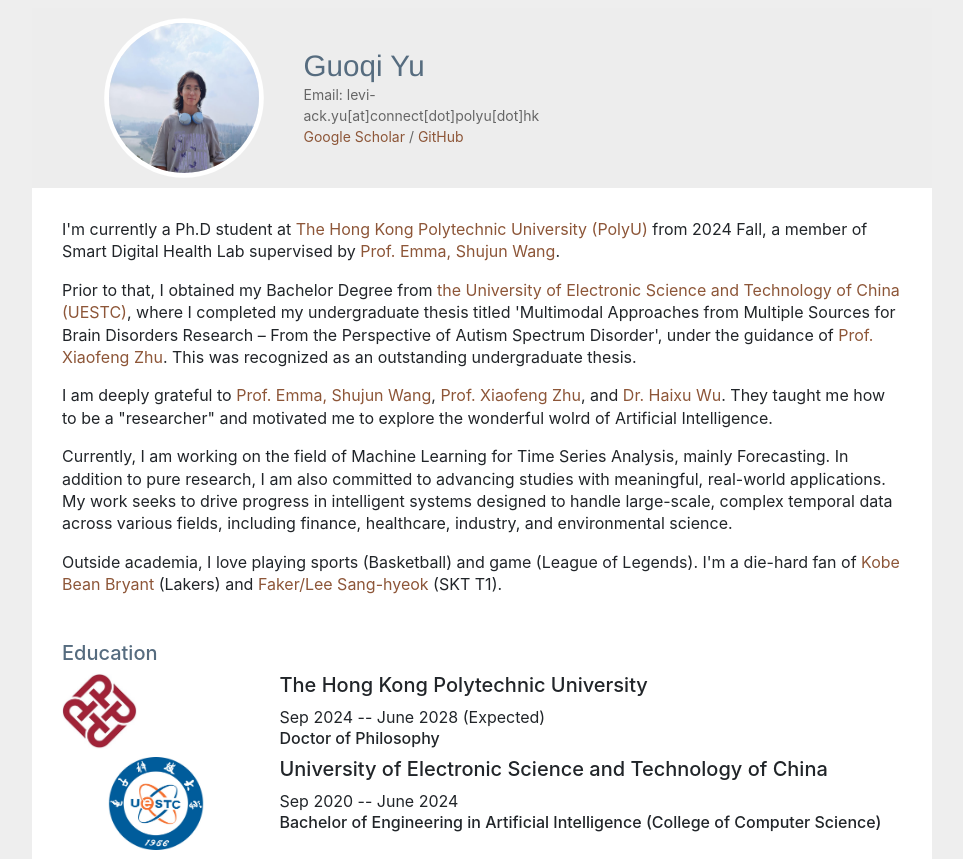
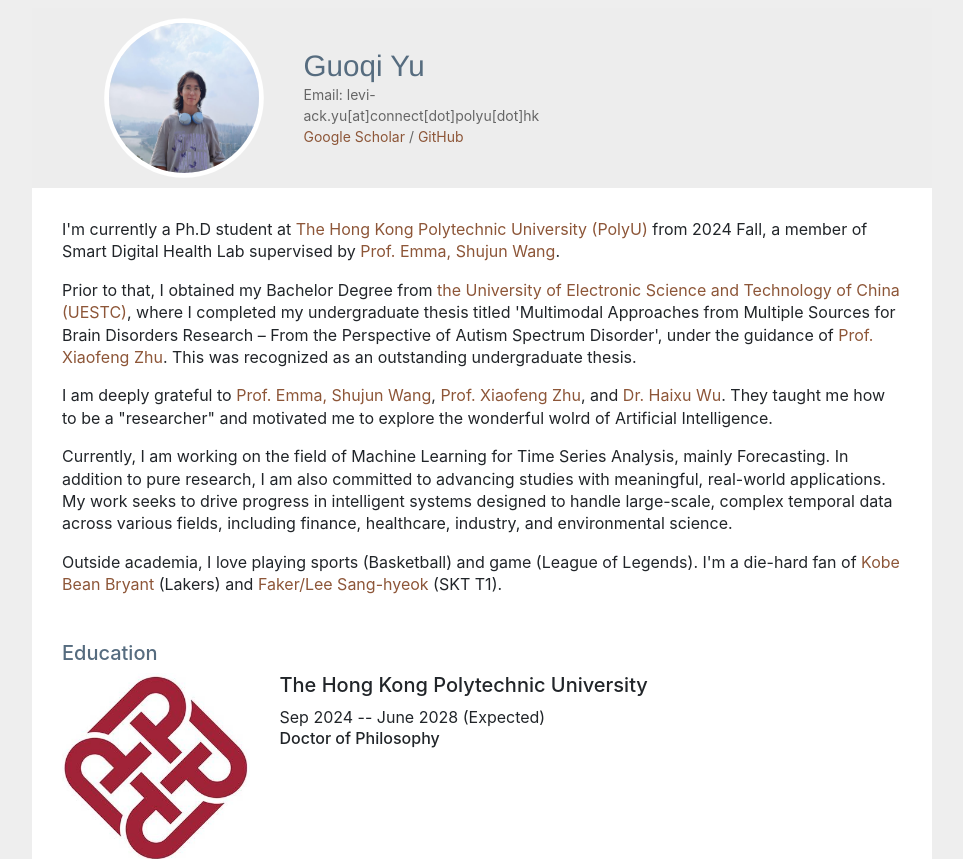
Before and after one commit to Levi-Ackman/homepage.github.io, a plain HTML site: page index.html in a window 1280 px wide. Shown: the top 859 px of the page, without its empty margins (158-1121 px from the left). Drawn offline with nearby package versions, Linux system fonts and the light colour scheme.

Commit message:
Update index.html

```diff
--- a/index.html
+++ b/index.html
@@ -177,7 +177,7 @@
             <div class="pub-card">
             <div class="row">
                 <div class="col-l col-xs-12 col-lg-3">
-                    <img src="static/img/polyu.jpg" width="40%" height="auto" playsinline autoplay muted loop preload/>
+                    <img src="static/img/polyu.jpg" width="100%" height="auto" playsinline autoplay muted loop preload/>
                 </div>
                 <div class="col-r col-xs-12 col-lg-9">
                     <div class="pub-card-body">
```
